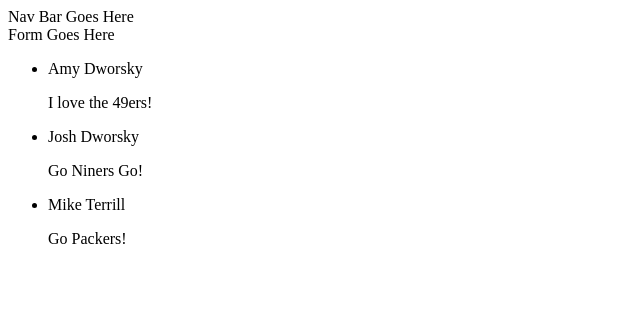
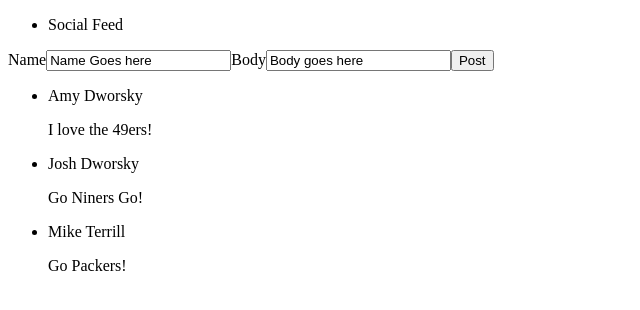
Before and after one commit to LizzieDworsky/SocialFeedTakeTwo, a React (Create React App) app: page / in a window 1280 px wide. Shown: the top 310 px of the page, without its empty margins (0-640 px from the left). Built offline with nearby package versions, Linux system fonts and the light colour scheme.

Commit message:
began working on the CreatePost form

```diff
--- a/src/App.js
+++ b/src/App.js
@@ -31,7 +31,7 @@ function App() {
     return (
         <div>
             <NavBar />
-            <CreatePost setPosts={setPosts} />
+            <CreatePost posts={posts} />
             <DisplayPosts posts={posts} />
         </div>
     );
--- a/src/components/CreatePost.jsx
+++ b/src/components/CreatePost.jsx
@@ -1,7 +1,34 @@
 import React from "react";
+import { useState } from "react";
 
-const CreatePost = ({ setPosts }) => {
-    return <div>Form Goes Here</div>;
+const CreatePost = ({ posts }) => {
+    const [newPost, setNewPost] = useState({});
+    const [name, setName] = useState("Name Goes here");
+    const [body, setBody] = useState("Body goes here");
+
+    function handleCreate(event) {
+        event.preventDefault();
+        let tempPost = {};
+        setNewPost(tempPost);
+    }
+
+    return (
+        <form onSubmit={(event) => handleCreate(event)}>
+            <label>Name</label>
+            <input
+                type="text"
+                value={name}
+                onChange={(event) => setName(event.target.value)}
+            />
+            <label>Body</label>
+            <input
+                type="text"
+                value={body}
+                onChange={(event) => setBody(event.target.value)}
+            />
+            <button type="submit">Post</button>
+        </form>
+    );
 };
 
 export default CreatePost;
--- a/src/components/NavBar.jsx
+++ b/src/components/NavBar.jsx
@@ -1,7 +1,11 @@
 import React from "react";
 
 const NavBar = (props) => {
-    return <div>Nav Bar Goes Here</div>;
+    return (
+        <ul>
+            <li>Social Feed</li>
+        </ul>
+    );
 };
 
 export default NavBar;
```
